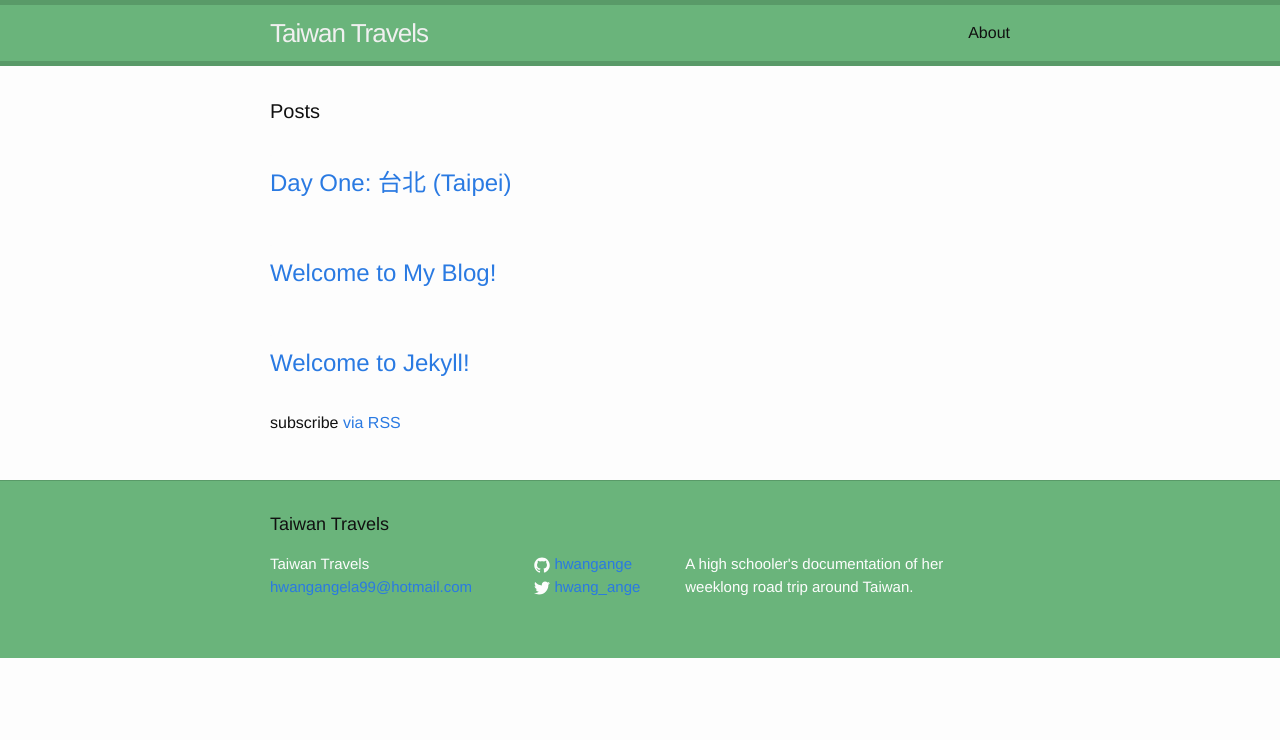
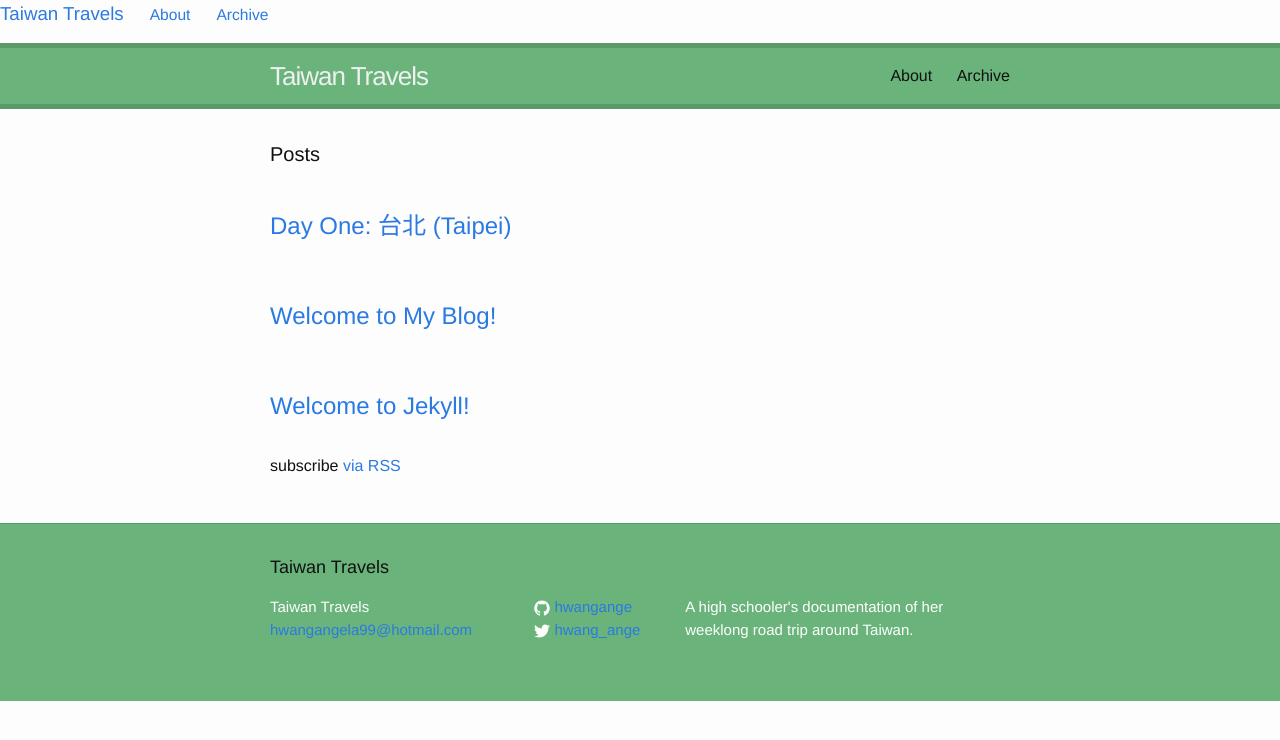
Before and after one commit to hwangange/taiwan, a Jekyll site: the page built from index.html, in a window 1280 px wide. Shown: the top 740 px of the page. Built offline with Jekyll 4.4.1, drawn with Linux system fonts in a browser that asks for light colours; the list of posts is cut into pages by our own code.

Commit message:
add archive page

```diff
--- a/_config.yml
+++ b/_config.yml
@@ -8,9 +8,16 @@
 twitter_username: hwang_ange
 github_username:  hwangange
 paginate: 3
+
+#embed
 gems: [json, domainatrix]
 embedly:
   api_key: 8e1f0253ba7242a3bbe3cf5b742225dd
+
+#pages
+pages_list:
+  About: '/about'
+  Archive: '/archive'
 
 # Build settings
 markdown: kramdown
--- a/_layouts/default.html
+++ b/_layouts/default.html
@@ -4,6 +4,15 @@
   <link rel="stylesheet" type="text/css" href="/css/style.css">
 
   {% include head.html %}
+
+  <h3 class="masthead-title">
+  <a href="/" title="Home">{{ site.title }}</a>
+
+  {% for page in site.pages_list %}
+    &nbsp;&nbsp;&nbsp;
+    <small><a href="{{ page[1]  }}">{{ page[0] }}</a></small>
+  {% endfor %}
+  </h3>
 
   <body>
 
```
Also changed, not shown: archive.md (added, +10 -0 lines).
